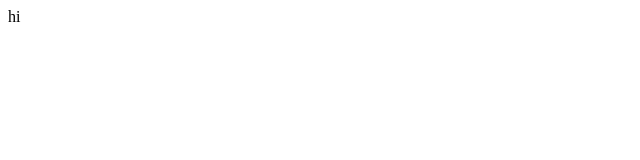
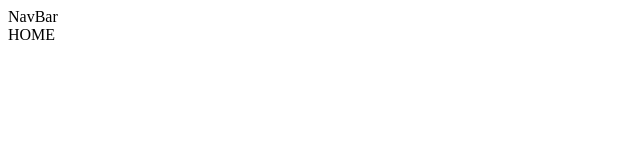
Before and after one commit to Youssef-Yasser-Mahmoud/MovieHub, a React (Vite) app: page / in a window 1280 px wide. Shown: the top 160 px of the page, without its empty margins (0-640 px from the left). Built offline with nearby package versions, Linux system fonts and the light colour scheme.

Commit message:
Setup React-Router for the web

```diff
--- a/src/App.jsx
+++ b/src/App.jsx
@@ -1,9 +1,23 @@
+import { BrowserRouter, Route, Routes } from 'react-router';
+import Home from './pages/Home';
+import About from './pages/About';
+import NotFound from './pages/NotFound';
+import NavBar from './components/NavBar';
+
 function App() {
   return (
     <div>
-      hi
+      <BrowserRouter>
+        <NavBar />
+        <Routes>
+          <Route index element={<Home />} />
+          <Route path='home' element={<Home />} />
+          <Route path='about' element={<About />} />
+          <Route path='*' element={<NotFound />} />
+        </Routes>
+      </BrowserRouter>
     </div>
-  )
+  );
 }
 
-export default App
+export default App;
--- /dev/null
+++ b/src/components/NavBar.jsx
@@ -0,0 +1,9 @@
+function NavBar() {
+  return (
+    <div>
+      NavBar
+    </div>
+  )
+}
+
+export default NavBar
--- /dev/null
+++ b/src/pages/About.jsx
@@ -0,0 +1,9 @@
+function About() {
+  return (
+    <div>
+      ABOUT
+    </div>
+  )
+}
+
+export default About
--- /dev/null
+++ b/src/pages/Home.jsx
@@ -0,0 +1,9 @@
+function Home() {
+  return (
+    <div>
+      HOME
+    </div>
+  )
+}
+
+export default Home
--- /dev/null
+++ b/src/pages/NotFound.jsx
@@ -0,0 +1,9 @@
+function NotFound() {
+  return (
+    <div>
+      err
+    </div>
+  )
+}
+
+export default NotFound
```
